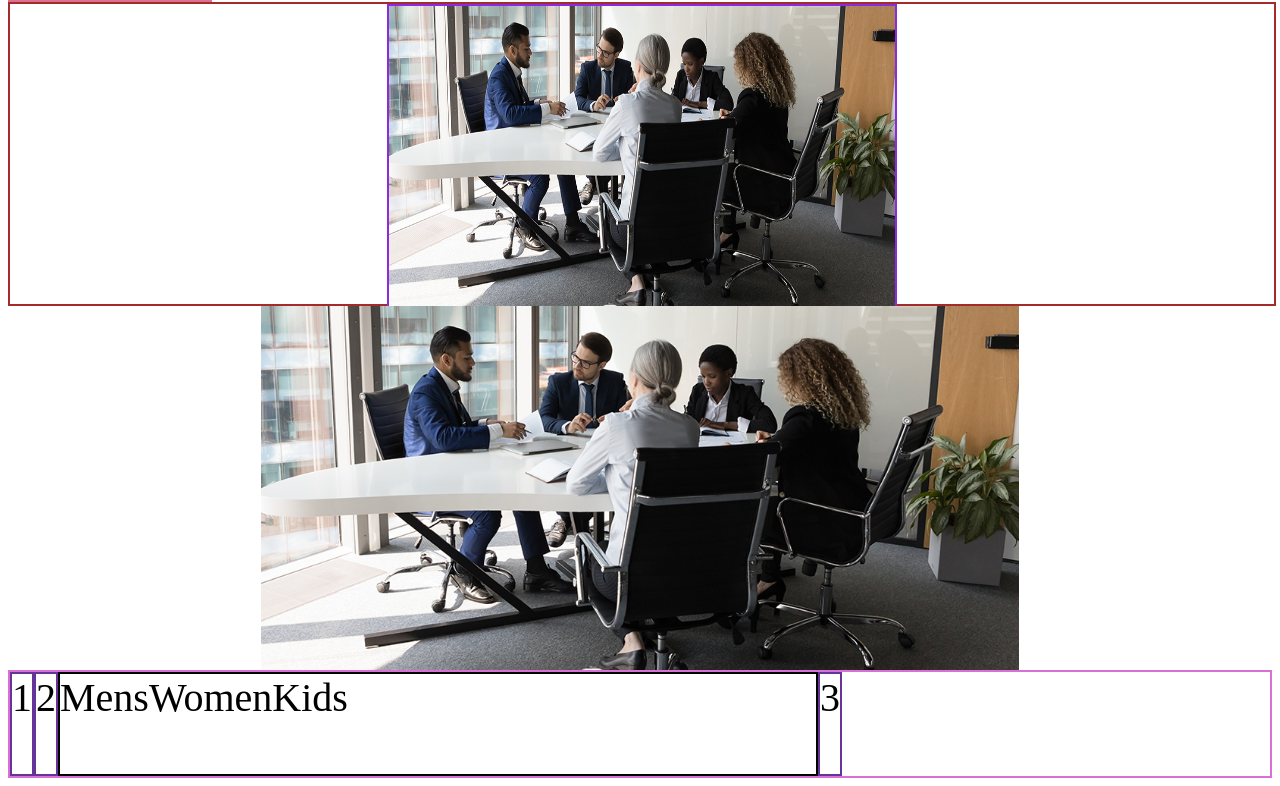
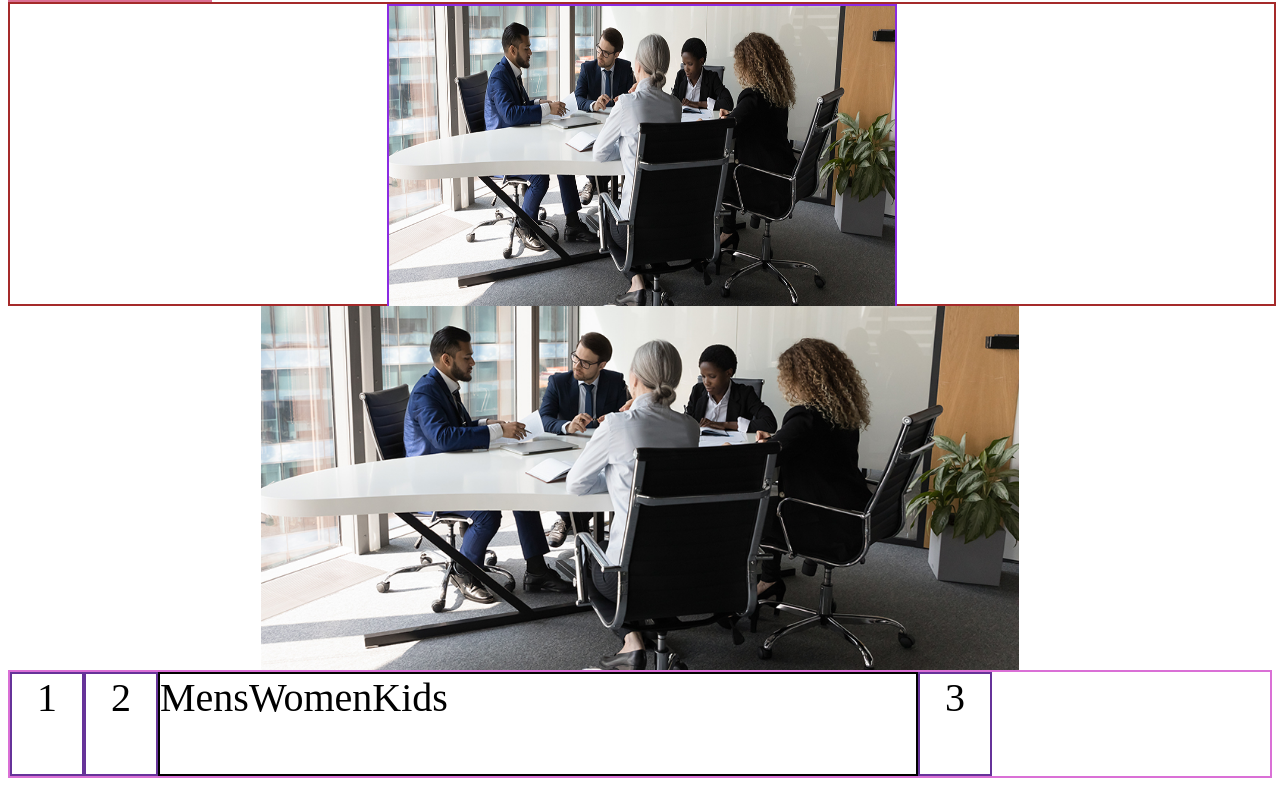
Before and after one commit to Anchalhdpandey/Anchal, a plain HTML site: page Day16/day16.html in a window 1280 px wide. Shown: the part 822-1608 px from the top of the page. Drawn offline with Linux system fonts and the light colour scheme.

Commit message:
Update day16.html

```diff
--- a/Day16/day16.html
+++ b/Day16/day16.html
@@ -17,14 +17,14 @@
     </div>
     <img style="display: block; width: 60%; margin-left: auto; margin-right: auto;" src="../media/AdobeStock_517446007.jpg"/>
     <div style="display: flex; border: 2px solid orchid; font-size: 40px; text-align: center;">
-    <div style="width:20px; border:2px solid rebeccapurple; height: 100px;">1</div>
-    <div style="width:20px; border:2px solid rebeccapurple; height: 100px;">2</div>
+    <div style="width:70px; border:2px solid rebeccapurple; height: 100px;">1</div>
+    <div style="width:70px; border:2px solid rebeccapurple; height: 100px;">2</div>
     <div style="display: flex; width: 60%; border: 2px solid black; height: 100px;">
     <div>Mens</div>
     <div>Women</div>
     <div>Kids</div>
     </div>
-    <div style="width:20px; border:2px solid rebeccapurple; height: 100px;">3</div>
+    <div style="width:70px; border:2px solid rebeccapurple; height: 100px;">3</div>
     </div>
 </body>
 </html>
```
